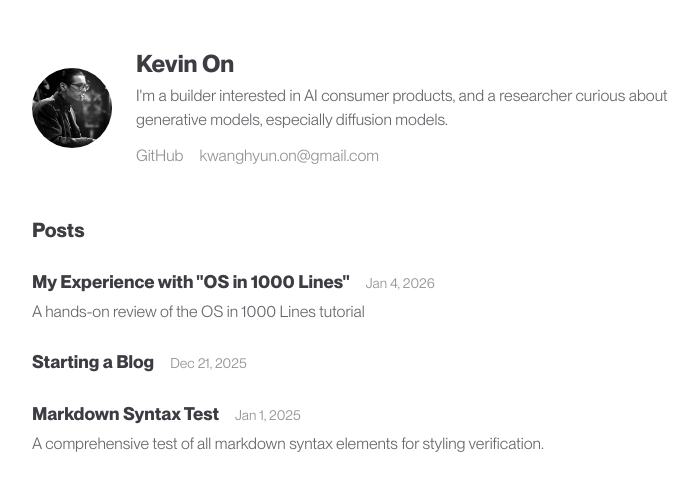
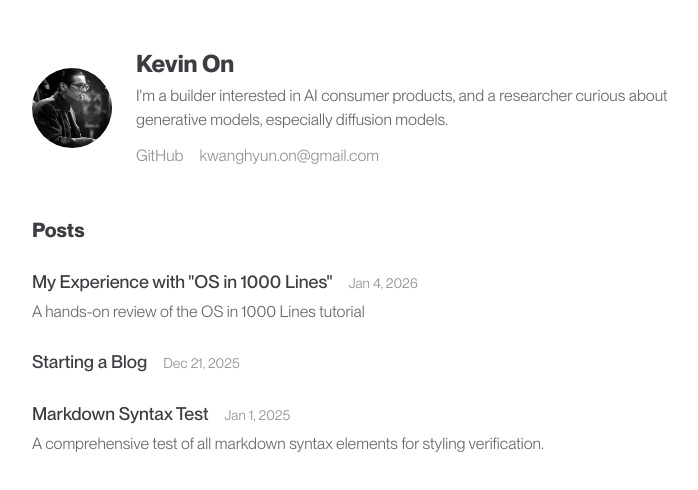
Before and after one commit to kevin-on/kevinon.me, a Next.js app: page /blog in a window 1280 px wide. Shown: the top 490 px of the page, without its empty margins (288-986 px from the left). Built offline with nearby package versions, Linux system fonts and the light colour scheme; no server answers.

Commit message:
Update blog post title styling for improved readability
- Changed the font weight of the blog post title from `font-semibold` to `font-medium` in `page.tsx` to enhance visual consistency and readability.

```diff
--- a/app/blog/page.tsx
+++ b/app/blog/page.tsx
@@ -127,7 +127,7 @@
         {posts.map((post) => (
           <li key={post.slug}>
             <Link href={`/blog/${post.slug}`} className="block group">
-              <h3 className="text-lg font-semibold group-hover:text-brand">
+              <h3 className="text-lg font-medium group-hover:text-brand">
                 {post.metadata.title}
                 <span className="font-normal text-sm text-foreground-3 ml-4">
                   {new Date(post.metadata.date).toLocaleDateString("en-US", {
```
